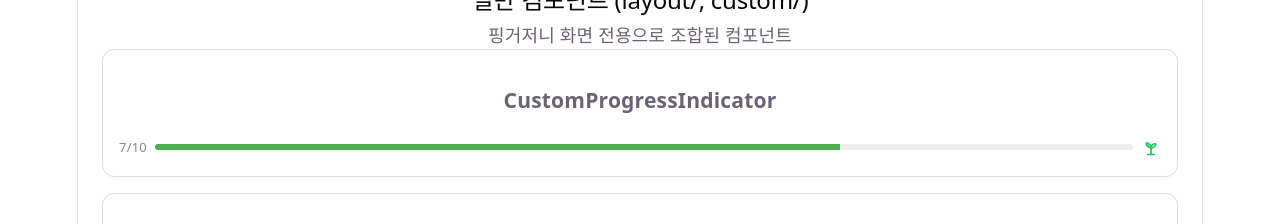
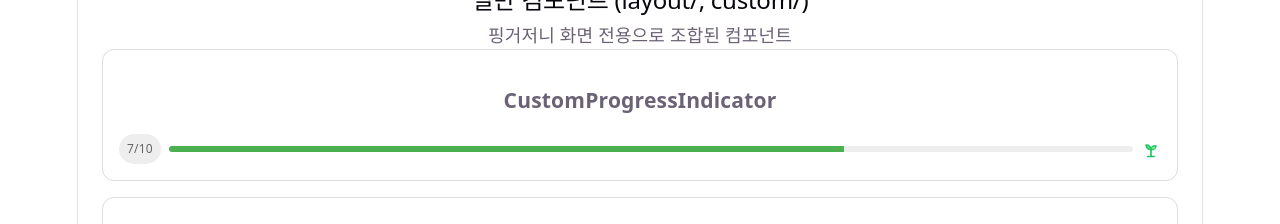
Before and after one commit to FingerIntern2026/finger-journey-frontend, a React (Vite) app: page /demo/components in a window 1280 px wide. Shown: the part 1340-1564 px from the top of the page. Built offline with nearby package versions, Linux system fonts and the light colour scheme.

Commit message:
refactor: CustomProgressIndicator 배지를 BaseBadge로 교체
자체 <span> 대신 BaseBadge 재사용 — 스펙에 '배지'로 명시된 요소라 base 컴포넌트로 통일

```diff
--- a/src/components/common/custom/CustomProgressIndicator.jsx
+++ b/src/components/common/custom/CustomProgressIndicator.jsx
@@ -6,14 +6,13 @@
  * 단계)를 덧붙임 — Header.jsx가 자체적으로 갖고 있던 진행률 로직을 분리한 것.
  */
 import BaseProgressBar from '../base/BaseProgressBar';
+import BaseBadge from '../base/BaseBadge';
 import styles from './custom.module.css';
 
 const CustomProgressIndicator = ({ current, total, showBadge = true, className = '' }) => {
   return (
     <div className={`${styles.progressIndicator} ${className}`}>
-      {showBadge && (
-        <span className={styles.progressIndicatorBadge}>{current}/{total}</span>
-      )}
+      {showBadge && <BaseBadge label={`${current}/${total}`} color="gray" />}
       <BaseProgressBar current={current} total={total} className={styles.progressIndicatorBar} />
       <img src="/icons/sprout.svg" alt="새싹" className={styles.progressIndicatorIcon} />
     </div>
--- a/src/components/common/custom/custom.module.css
+++ b/src/components/common/custom/custom.module.css
@@ -8,12 +8,6 @@
   gap: 8px;
 }
 
-.progressIndicatorBadge {
-  font-size: 13px;
-  color: #888;
-  white-space: nowrap;
-}
-
 .progressIndicatorBar {
   flex: 1;
 }
```
